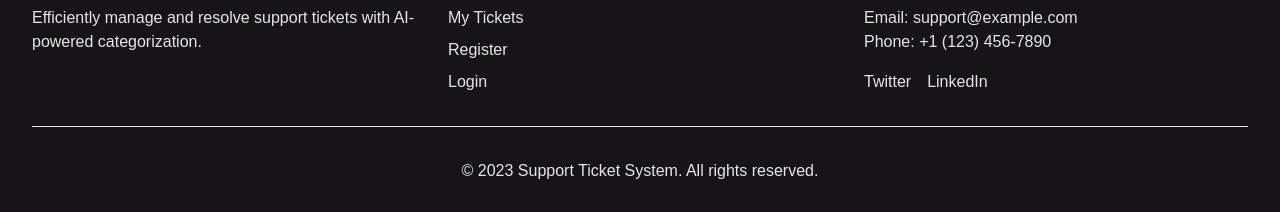
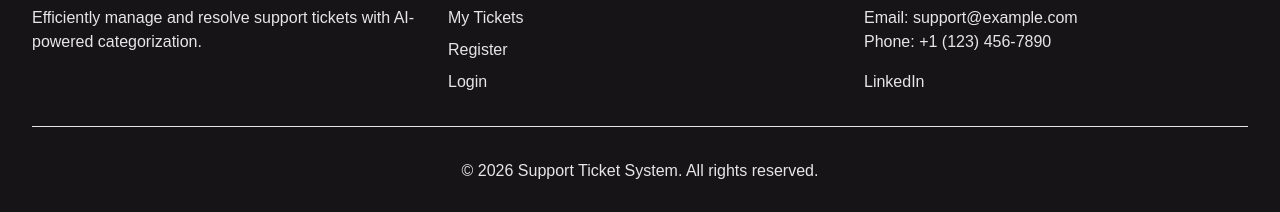
Before and after one commit to Dula21/frontend-support-system, a Next.js app: page /tickets in a window 1280 px wide. Shown: the part 1049-1261 px from the top of the page. Built offline with nearby package versions, Linux system fonts and the light colour scheme.

Commit message:
update the footer and remove unnecssary links

```diff
--- a/app/components/Layout/Footer.tsx
+++ b/app/components/Layout/Footer.tsx
@@ -38,16 +38,13 @@
             <p className="text-text-muted">Phone: +1 (123) 456-7890</p>
             <div className="flex space-x-4 mt-4">
               <a href="#" className="text-text-muted hover:text-accent-main transition duration-200">
-                Twitter
-              </a>
-              <a href="#" className="text-text-muted hover:text-accent-main transition duration-200">
                 LinkedIn
               </a>
             </div>
           </div>
         </div>
         <div className="border-t border-border-soft mt-8 pt-8 text-center">
-          <p className="text-text-muted">&copy; 2023 Support Ticket System. All rights reserved.</p>
+          <p className="text-text-muted">&copy; 2026 Support Ticket System. All rights reserved.</p>
         </div>
       </div>
     </footer>
```
